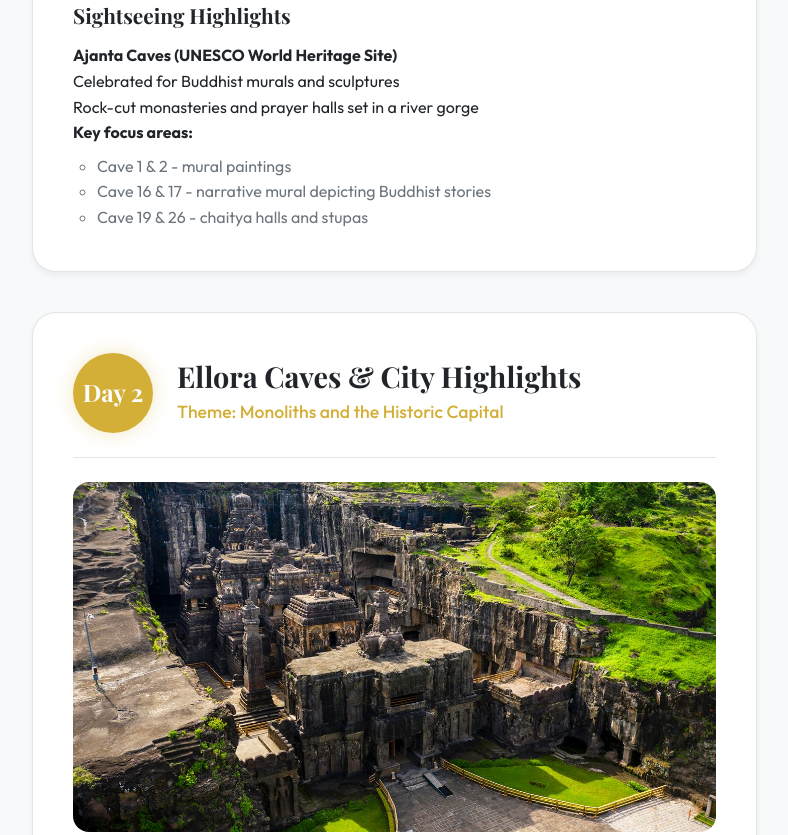
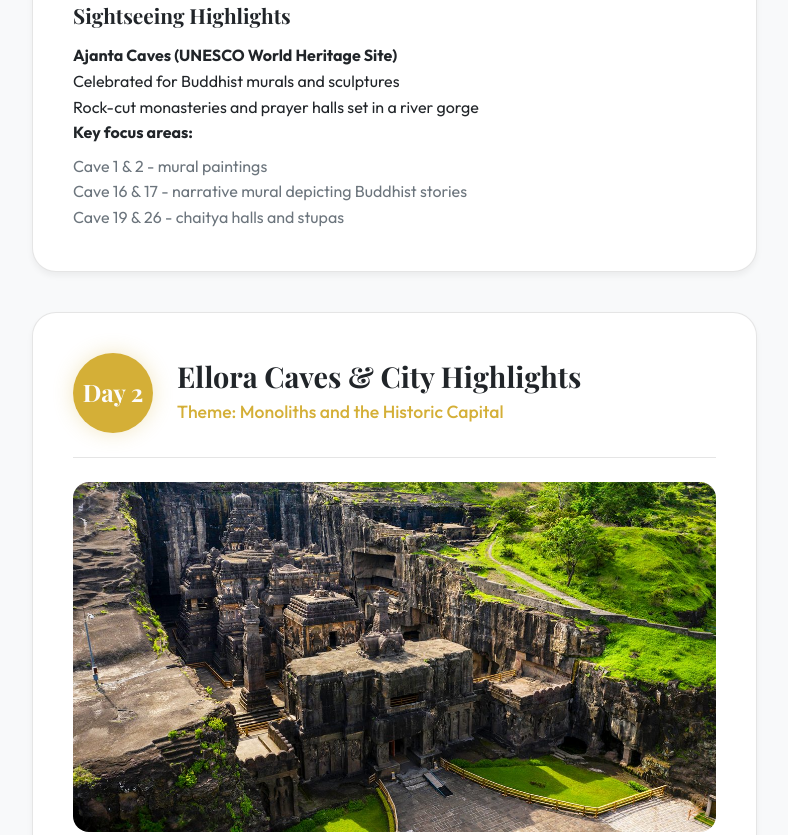
Before and after one commit to MohitSapkal/AjantaElloraOdyssey.com, a website: page public/tour-compact.html in a window 1280 px wide. Shown: the part 1999-2834 px from the top of the page, without its empty margins (32-820 px from the left). Drawn offline with nearby package versions, Linux system fonts and the light colour scheme; a web font is replaced by a local one.

Commit message:
Updated project files

```diff
--- a/public/css/styles.css
+++ b/public/css/styles.css
@@ -93,8 +93,10 @@ a {
     transition: var(--transition-fast);
 }
 
-ul {
-    list-style: none;
+ul,
+ol,
+li {
+    list-style: none !important;
 }
 
 img {
--- a/public/tour-compact.html
+++ b/public/tour-compact.html
@@ -239,7 +239,7 @@
                                     </li>
                                     <li><strong>Key focus areas:</strong>
                                         <ul
-                                            style="padding-left: 1.5rem; margin-top: 0.5rem; list-style-type: circle; color: var(--text-muted);">
+                                            style="padding-left: 0; margin-top: 0.5rem; list-style-type: none; color: var(--text-muted);">
                                             <li>Cave 1 & 2 - mural paintings</li>
                                             <li>Cave 16 & 17 - narrative mural depicting Buddhist stories</li>
                                             <li>Cave 19 & 26 - chaitya halls and stupas</li>
@@ -328,7 +328,7 @@
                                     </li>
                                     <li><strong>Optional</strong>
                                         <ul
-                                            style="padding-left: 1.5rem; margin-top: 0.5rem; list-style-type: circle; color: var(--text-muted);">
+                                            style="padding-left: 0; margin-top: 0.5rem; list-style-type: none; color: var(--text-muted);">
                                             <li>Panchakki (interest and time permitting)</li>
                                         </ul>
                                     </li>
```
Also changed, not shown: public/tour-classic.html (+3 -3 lines), public/tour-express.html (+1 -1 lines).
